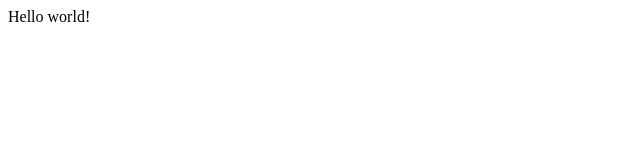
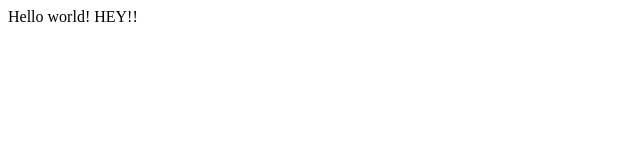
Before and after one commit to shivi0708/lecture1, a plain HTML site: page index.html in a window 1280 px wide. Shown: the full height of the page, 0-640 px from the left. Drawn offline with Linux system fonts and the light colour scheme.

Commit message:
Update index.html

```diff
--- a/index.html
+++ b/index.html
@@ -4,6 +4,6 @@
           <title>Test</title>
     </head>
     <body>
-                Hello world!
+                Hello world! HEY!!
     </body>
 </html>
```
